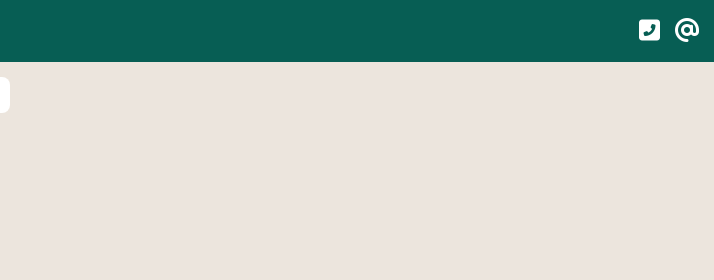
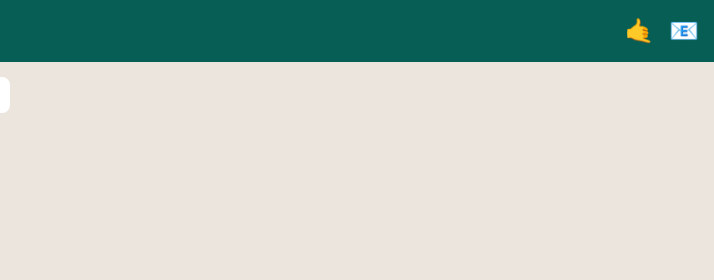
Before and after one commit to KgosiS/portfoliochatbot, a website: page public/index.html in a window 1280 px wide. Shown: the top 280 px of the page, 566-1280 px from the left. Drawn offline with Linux system fonts and the light colour scheme; a small style sheet from the web is missing.

Commit message:
Update index.html

```diff
--- a/public/index.html
+++ b/public/index.html
@@ -123,9 +123,9 @@ body { margin:0; font-family:Arial,sans-serif; background:#ece5dd; display:flex;
   </div>
 
   <div class="header-icons">
-    <a href="tel:+27774986080"><i class="fas fa-square-phone-flip"></i></a>
+    <a href="tel:+27774986080">🤙</a>
 
-    <a href="mailto:sebakokgosi@gmail.com"><i class="fas fa-at"></i></a>
+    <a href="mailto:sebakokgosi@gmail.com">📧</a>
   </div>
 
 </div>
```
